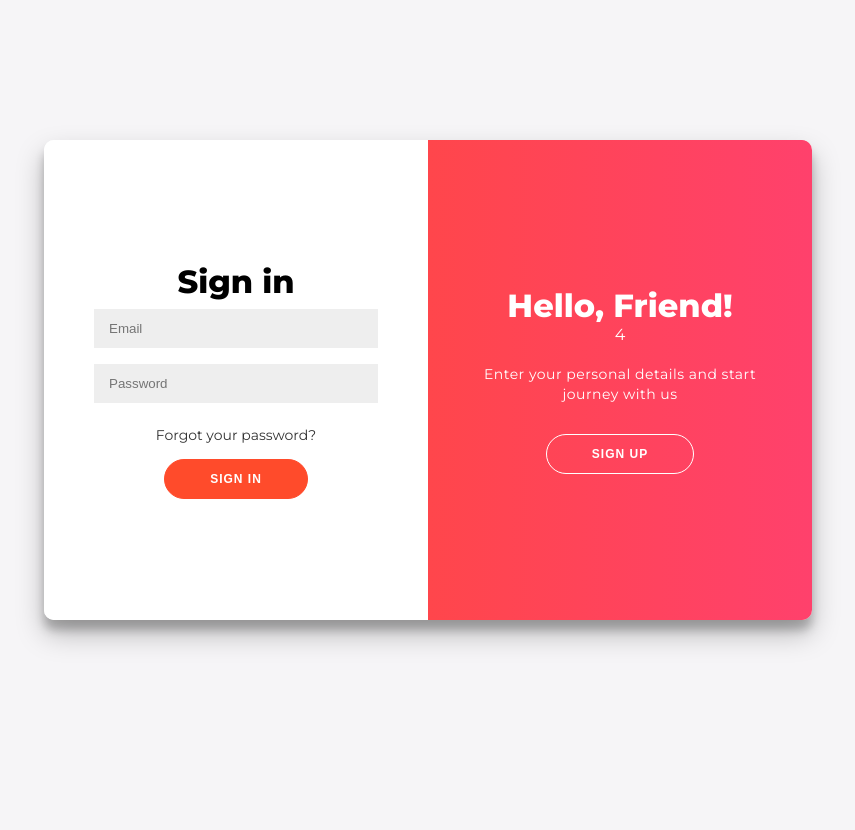
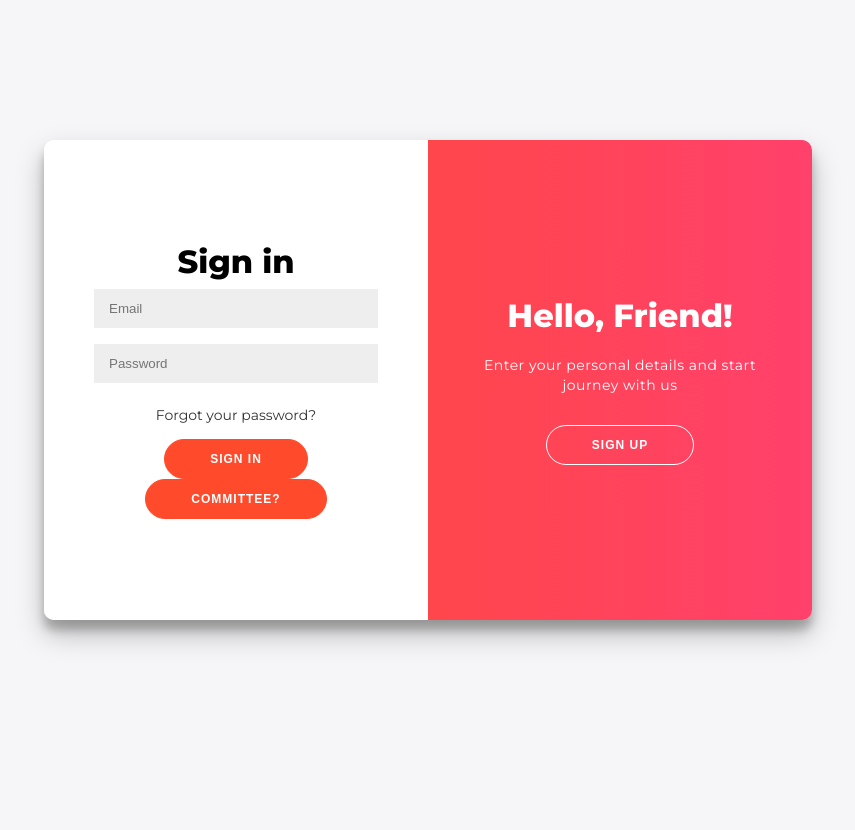
Before and after one commit to RohanPunjani/feedly, a PHP site: page / in a window 1280 px wide. Shown: the whole page, without its empty margins (212-1067 px from the left). Run offline with PHP 8.4, Linux system fonts and the light colour scheme; some libraries are stand-ins or nearby versions.

Commit message:
Update index.php

```diff
--- a/index.php
+++ b/index.php
@@ -13,7 +13,6 @@
 		<div class="form-container sign-up-container">
 			<form action="#">
 				<h1>Create Account</h1>
-				<span>Register using Email</span>
 				<input type="text" placeholder="Name" />
 				<input type="email" placeholder="Email" />
 				<input type="password" placeholder="Password" />
@@ -27,6 +26,7 @@
 				<input type="password" placeholder="Password" />
 				<a href="#">Forgot your password?</a>
 				<button>Sign In</button>
+				<button class="ghost-black" id="committeeSignIn">committee?</button>
 			</form>
 		</div>
 		<div class="overlay-container">
@@ -37,7 +37,7 @@
 					<button class="ghost" id="signIn">Sign In</button>
 				</div>
 				<div class="overlay-panel overlay-right">
-					<h1>Hello, Friend!</h1>4
+					<h1>Hello, Friend!</h1>
 					<p>Enter your personal details and start journey with us</p>
 					<button class="ghost" id="signUp">Sign Up</button>
 				</div>
```
